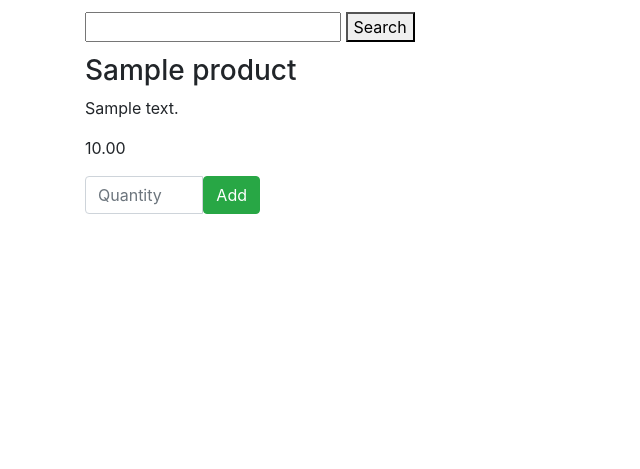
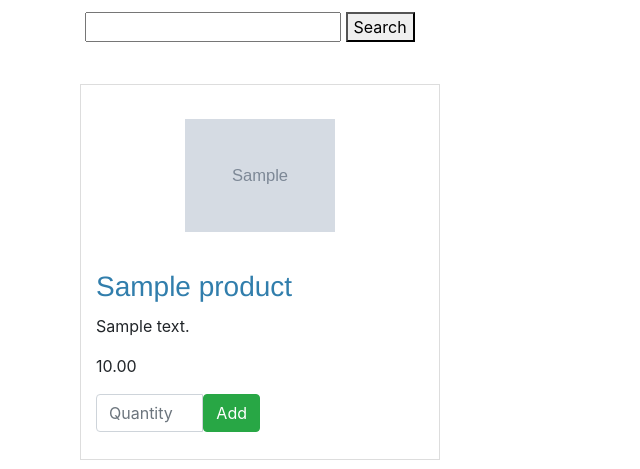
Before and after one commit to JackBen2019/Jack-Bennett-Full-Stack-Frameworks-Milestone-Project, a Django app: page /products/ in a window 1280 px wide. Shown: the part 331-800 px from the top of the page, without its empty margins (0-640 px from the left). Run offline with Django 3.2, Linux system fonts and the light colour scheme; tables that the repository leaves empty hold one stand-in row (values such as "Sample post"); grey boxes marked "Sample" are stand-in pictures; some libraries are stand-ins or nearby versions.

```diff
--- a/products/templates/products.html
+++ b/products/templates/products.html
@@ -1,4 +1,3 @@
-
 {% extends 'base.html' %}
 
 {% block content %}
--- a/static/css/style.css
+++ b/static/css/style.css
@@ -1,6 +1,17 @@
 
 
 /* ------ General ------ */
+
+h1, h2, h3, h4, h5, h6, .h1, .h2, .h3, .h4, .h5, .h6 {
+    margin-top: 20px;
+    margin-bottom: 10px;
+    font-family: "Helvetica Neue",Helvetica,Arial,sans-serif;
+    font-weight: 500;
+    line-height: 1.2;
+    color: #317eac;
+}
+
+/* ------ Forms ------ */
 
 button {
     margin-bottom: 12px;
@@ -16,10 +27,58 @@ form {
 
 /* ------ Bootstrap ------ */
 
-
+.row.row-flex {
+    display: flex;
+    flex-wrap: wrap;
+    margin-top: 30px;
+}
 
 /* ------ Navigation ------ */
 
+caption p {
+    word-wrap: break-word;
+}
 
+/* ------ Cart / Items in Cart ------ */
+
+.badge {
+    padding-left: 9px;
+    padding-right: 9px;
+    -webkit-border-radius: 9px;
+    -moz-border-radius: 9px;
+    border-radius: 9px;
+}
+
+.label-warning[href],
+.badge-warning[href] {
+    background-color: #c67605;
+}
+
+/* ------ Products ------ */
+
+.product {
+    background-size: contain;
+    background-position: center center;
+    background-repeat: no-repeat;
+    width: 150px;
+    height: 150px;
+    margin: 0 auto;
+}
+
+.product-description {
+    min-height: 40px;
+    margin-bottom: 0px !important;
+}
+
+.panel-default {
+    border-color: transparent;
+    padding: 0 10px;
+}
+
+.panel-body {
+    height: 100%;
+    padding: 15px;
+    border: 1px solid #ddd;
+}
 
 /* ------ Footer ------ */
--- a/templates/base.html
+++ b/templates/base.html
@@ -6,9 +6,8 @@
 	<meta charset="UTF-8">
 	<meta name="viewport" content="width=device-width, initial-scale=1.0">
 	<meta http-equiv="X-UA-Compatible" content="ie=edge">
-	<link rel="stylesheet" href="https://stackpath.bootstrapcdn.com/bootstrap/4.4.1/css/bootstrap.min.css"
-		integrity="sha384-Vkoo8x4CGsO3+Hhxv8T/Q5PaXtkKtu6ug5TOeNV6gBiFeWPGFN9MuhOf23Q9Ifjh" crossorigin="anonymous">
-    <link rel="stylesheet" href="{% static 'font-awesome/css/font-awesome/min.css' %}">
+	<link rel="stylesheet" href="https://stackpath.bootstrapcdn.com/bootstrap/4.4.1/css/bootstrap.min.css" integrity="sha384-Vkoo8x4CGsO3+Hhxv8T/Q5PaXtkKtu6ug5TOeNV6gBiFeWPGFN9MuhOf23Q9Ifjh" crossorigin="anonymous">
+    <link rel="stylesheet" href="{% static 'font-awesome/css/font-awesome.min.css' %}">
 	<link rel="stylesheet" href="{% static 'css/style.css' %}" type="text/css">
 	<title>{% block page_title %}{% endblock %}</title>
 </head>
```
Also changed, not shown: media/images/JackB_1_n9RvRu1.jpg (added).
